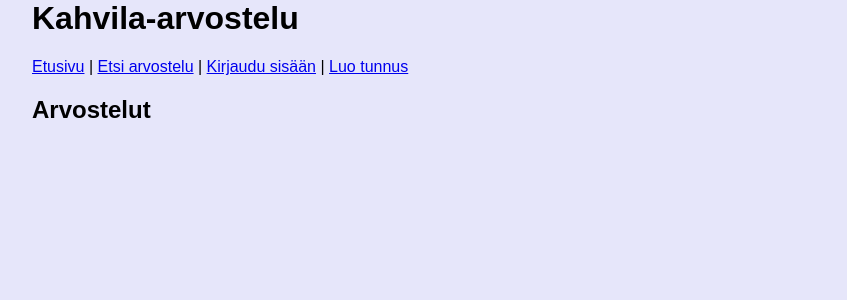
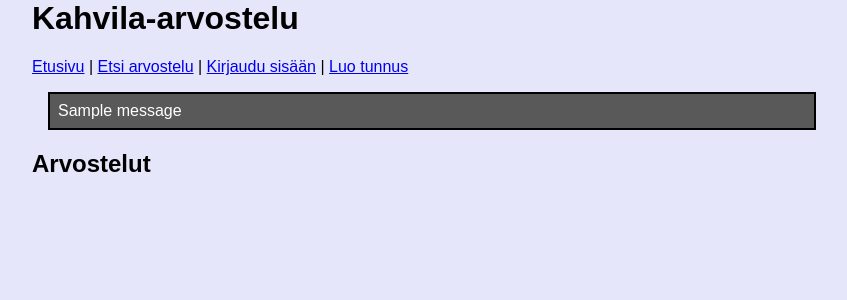
Before and after one commit to jade-ho/kahvila-arvostelu, a Flask app: page / in a window 1280 px wide. Shown: the top 300 px of the page, without its empty margins (208-1055 px from the left). Run offline with Flask 3, Linux system fonts and the light colour scheme; one stand-in notice (Sample message) is shown; data that the repository does not hold is empty.

Commit message:
Improve error messages

```diff
--- a/app.py
+++ b/app.py
@@ -1,6 +1,6 @@
 import sqlite3
 from flask import Flask
-from flask import abort, make_response, redirect, render_template, request, session
+from flask import abort, flash, make_response, redirect, render_template, request, session
 import config
 import db
 import items
@@ -123,11 +123,13 @@ def add_image():
 
     file = request.files["image"]
     if not file.filename.endswith(".png"):
-        return "VIRHE: väärä tiedostomuoto"
+        flash("VIRHE: väärä tiedostomuoto")
+        return redirect("/images/" + str(item_id))
 
     image = file.read()
     if len(image) > 100 * 1024:
-        return "VIRHE: liian suuri kuva"
+        flash("VIRHE: liian suuri kuva")
+        return redirect("/images/" + str(item_id))
 
     items.add_image(item_id, image)
     return redirect("/images/" + str(item_id))
@@ -237,14 +239,16 @@ def create():
     password1 = request.form["password1"]
     password2 = request.form["password2"]
     if password1 != password2:
-        return "VIRHE: salasanat eivät täsmää"
+        flash("VIRHE: salasanat eivät täsmää")
+        return redirect("/register")
 
     try:
         users.create_user(username, password1)
     except sqlite3.IntegrityError:
-        return "VIRHE: tunnus on jo varattu"
+        flash("VIRHE: tunnus on jo varattu")
+        return redirect("/register")
 
-    return "Tunnus luotu"
+    return redirect("/")
 
 @app.route("/login", methods=["GET","POST"])
 def login():
@@ -261,7 +265,8 @@ def login():
             session["username"] = username
             return redirect("/")
         else:
-            return "VIRHE: väärä tunnus tai salasana"
+            flash("VIRHE: väärä tunnus tai salasana")
+            return redirect("/login")
 
 @app.route("/logout")
 def logout():
--- a/static/main.css
+++ b/static/main.css
@@ -11,8 +11,10 @@ body {
     padding: 0.2em 0.5em;
 }
 
-.comment_count {
-    font-weight: bold;
-    color: darkblue;
-    margin-bottom: 1em;
+.info {
+    border: 2px solid black;
+    margin: 1em;
+    padding: 0.5em;
+    background-color: rgb(89, 89, 89);
+    color: white;
 }
--- a/templates/layout.html
+++ b/templates/layout.html
@@ -26,6 +26,12 @@
   {% endif %}
   </p>
 
+  {% for message in get_flashed_messages() %}
+  <div class="info">
+    {{ message }}
+  </div>
+  {% endfor %}
+
   {% block content %}{% endblock %}
 
 </body>
```
